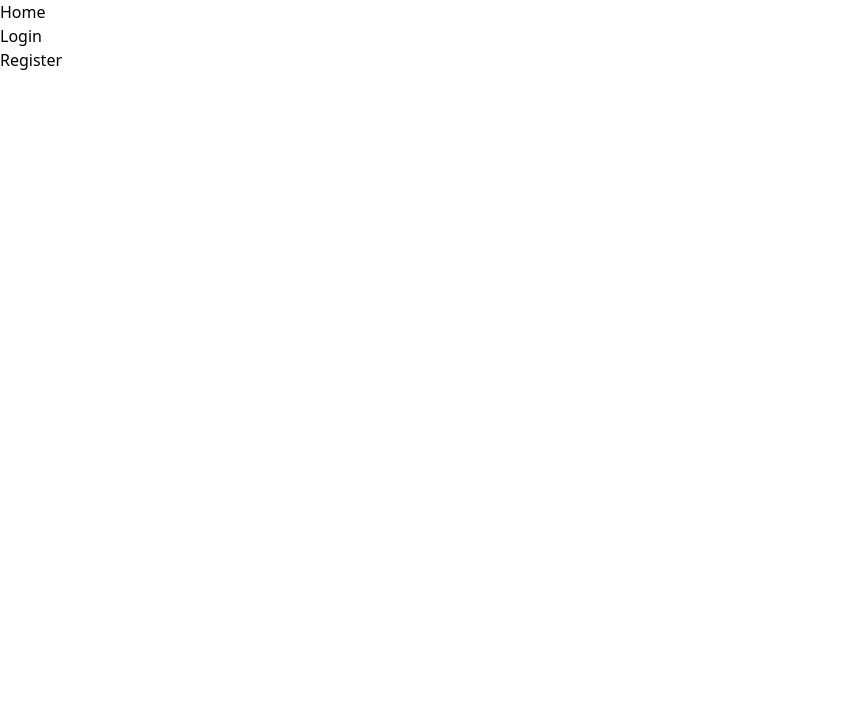
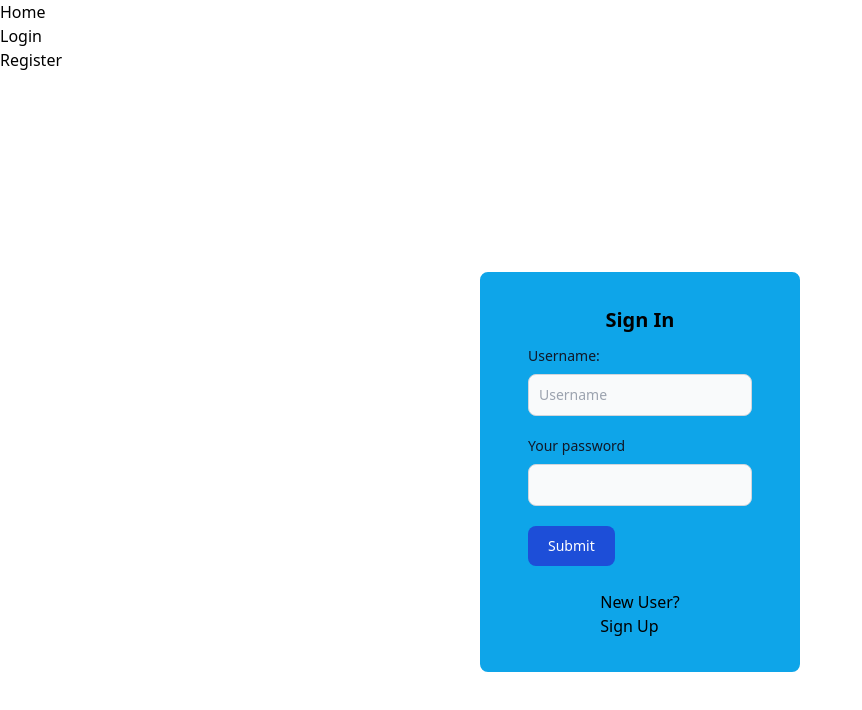
Before and after one commit to BoyanDashev/mycalorieapp, a React (Create React App) app in the folder client/: page /api/login in a window 1280 px wide. Before the commit this address had no page. Shown: the top 710 px of the page, without its empty margins (0-862 px from the left). Built offline with nearby package versions, Linux system fonts and the light colour scheme.

Commit message:
Working Logic on the Login Page.
Login page is working with the back end.
Also the design of the login page is done with flowbite

```diff
--- a/client/src/App.js
+++ b/client/src/App.js
@@ -3,6 +3,7 @@ import "./App.css";
 import { BrowserRouter as Router, Route, Routes, Link } from "react-router-dom";
 import Login from "./components/Login";
 import Register from "./components/Register";
+import NotFound from "./components/NotFound";
 
 function App() {
   return (
@@ -13,7 +14,7 @@ function App() {
             <Link to="/">Home</Link>
           </li>
           <li>
-            <Link to="/login">Login</Link>
+            <Link to="/api/login">Login</Link>
           </li>
           <li>
             <Link to="/api/register">Register</Link>
@@ -22,9 +23,10 @@ function App() {
       </nav>
       <Routes>
         {/* <Route path="/" element={<Home />} /> */}
-        <Route path="/login" element={<Login />} />
+        <Route path="/api/login" element={<Login />} />
         <Route path="/api/register" element={<Register />} />
         {/* <Route path="/contact" element={<Contact />} /> */}
+        <Route path="*" element={<NotFound/>}/>
       </Routes>
     </Router>
   );
--- a/client/src/components/Login.js
+++ b/client/src/components/Login.js
@@ -1,93 +1,50 @@
-import { useState, useEffect, useRef, useContext } from 'react';
+import { useState, useEffect, useRef } from "react";
 import "../index.css";
-import AuthContext from '../context/authProvider';
-
-import axios from '../API/axios';
-const LOGIN_URL = '/auth';
-
-
-
-
+import axios from "../API/axios";
 
 const Login = () => {
-    const { setAuth } = useContext(AuthContext);
   const userRef = useRef();
   const errRef = useRef();
 
   const [user, setUser] = useState("");
   const [password, setPwd] = useState("");
-    const [errMSg, setErrMsg] = useState("");
-    const [success, setSuccess] = useState("");
-
+  const [errMsg, setErrMsg] = useState("");
+  const [success, setSuccess] = useState(false);
   const [message, setMessage] = useState("");
 
-  // useEffect(() => {
-  //   axios
-  //     .get("/api/route")
-  //     .then((response) => {
-  //       setMessage(response.data.message);
-  //     })
-  //     .catch((error) => {
-  //       console.error("There was an error fetching the data!", error);
-  //     });
-  // }, []);
-
   useEffect(() => {
-        setErrMsg('')
-    }, [user, password])
-    // този ефект работи, като някой от входящите данни бива променен
+    setErrMsg("");
+  }, [user, password]);
 
   const handleSubmit = async (e) => {
     e.preventDefault();
 
     try {
-            const response = await axios.post(
-
-                LOGIN_URL,
-
-                JSON.stringify({ user, password }),
-
-                {
-                    headers: {
-                        'Content-Type' : 'application / json'},
-                    withCredentials: true
-
+      const response = await axios.post("http://localhost:3000/api/login", {
+        username: user,
+        password: password,
+      });
+      if (response.status === 200) {
+        setSuccess(true);
+        setErrMsg("");
+        setMessage("You are logged in!");
       }
-
-            );
-            console.log(JSON.stringify(response?.data));
-            const accessToken = response?.data?.accessToken;
-            const roles = response?.data?.roles;
-            setAuth({user,password,roles, accessToken})
-            setUser("");
-            setPwd("");
-            setSuccess(true);
-
-
-
-        } catch (err) {
-            if (!err?.response) {
-                setErrMsg('No Server Response');
-
-            } else if (err.response?.status === 400) {
-                setErrMsg('Missing Username or Password')
-            } else if (err.response?.status === 401) {
-                setErrMsg('Unauthorized')
+    } catch (error) {
+      if (error.response) {
+        // Handle known errors from the server
+        setErrMsg(error.response.data.error || "An error occurred");
       } else {
-                setErrMsg('Login Failed');
+        // Handle unknown errors
+        setErrMsg("An error occurred. Please try again later.");
       }
-            errRef.current.focus();
-            // beckenda izobshto ne e gotow
-
     }
-
-}
+  };
 
   return (
     <>
       {success ? (
         <section>
-            <h1>You are logged in!</h1>
+          <h1>{message}</h1>
           <br />
           <p>
             <a href="#">Home</a>
@@ -96,38 +53,49 @@ const Login = () => {
       ) : (
         <div className="flex items-center justify-center h-screen">
           <section className="bg-sky-500 flex flex-col items-center justify-center w-1/4 h-1/2 border-8 border-sky-500 rounded-lg">
-              <p className={errMSg ? "errmsg" : "offscreen"}>{errMSg}</p>
-              <h1>{message}</h1>
+            <p className={errMsg ? "errmsg" : "offscreen"}>{errMsg}</p>
             <h1 className="mb-3 font-bold text-xl">Sign In</h1>
-              <form onSubmit={handleSubmit}>
-                <label htmlFor="username" className="mr-2">
+            <form onSubmit={handleSubmit} className="max-w-sm mx-auto">
+              <div className="mb-5">
+                <label
+                  htmlFor="username"
+                  className="block mb-2 text-sm font-medium text-gray-900 dark:text-white"
+                >
                   Username:
                 </label>
                 <input
-                  className="border-2 rounded-lg border-slate-950"
                   type="text"
                   id="username"
+                  className="bg-gray-50 border border-gray-300 text-gray-900 text-sm rounded-lg focus:ring-blue-500 focus:border-blue-500 block w-full p-2.5 dark:bg-gray-700 dark:border-gray-600 dark:placeholder-gray-400 dark:text-white dark:focus:ring-blue-500 dark:focus:border-blue-500"
+                  placeholder="Username"
                   autoComplete="off"
                   onChange={(e) => setUser(e.target.value)}
                   value={user}
                   required
-                ></input>
-                <label htmlFor="password" className="mr-2">
-                  Password:
+                />
+              </div>
+              <div className="mb-5">
+                <label
+                  htmlFor="password"
+                  className="block mb-2 text-sm font-medium text-gray-900 dark:text-white"
+                >
+                  Your password
                 </label>
                 <input
-                  className="border-2 rounded-lg mt-5 border-slate-950"
                   type="password"
                   id="password"
+                  className="bg-gray-50 border border-gray-300 text-gray-900 text-sm rounded-lg focus:ring-blue-500 focus:border-blue-500 block w-full p-2.5 dark:bg-gray-700 dark:border-gray-600 dark:placeholder-gray-400 dark:text-white dark:focus:ring-blue-500 dark:focus:border-blue-500"
                   onChange={(e) => setPwd(e.target.value)}
                   value={password}
                   required
-                ></input>
-                <div className="flex justify-center items-center h-full">
-                  <button className="bg-white px-4 py-1 mb-3 font-bold border-2 rounded-lg border-slate-950">
-                    Sign In
+                />
+              </div>
+              <button
+                type="submit"
+                className="text-white bg-blue-700 hover:bg-blue-800 focus:ring-4 focus:outline-none focus:ring-blue-300 font-medium rounded-lg text-sm w-full sm:w-auto px-5 py-2.5 text-center dark:bg-blue-600 dark:hover:bg-blue-700 dark:focus:ring-blue-800"
+              >
+                Submit
               </button>
-                </div>
             </form>
             <p className="mt-6">
               New User?
@@ -141,6 +109,6 @@ const Login = () => {
       )}
     </>
   );
-}
+};
 
 export default Login;
--- /dev/null
+++ b/client/src/components/NotFound.js
@@ -0,0 +1,9 @@
+const NotFound  = () => {
+    return (
+        <>
+        <h1>Page not found</h1>
+        </>
+    )
+}
+
+export default NotFound;
--- a/client/src/index.js
+++ b/client/src/index.js
@@ -6,16 +6,16 @@ import reportWebVitals from './reportWebVitals';
 import Register from './components/Register';
 import { AuthProvider } from './context/authProvider';
 import Login from './components/Login';
+import { BrowserRouter } from 'react-router-dom';
 
 
 
 const root = ReactDOM.createRoot(document.getElementById('root'));
 root.render(
   <React.StrictMode>
-    {/* <AuthProvider>
-    </AuthProvider> */}
-    {/* <Register/> */}
-    <App/>
+    <BrowserRouter/>
+    <App />
+    <BrowserRouter/>
   </React.StrictMode>
 );
 
```
Also changed, not shown: 2 other files (tests, documents, lock files or other folders). Lines whose indentation alone changed are shown as unchanged.
